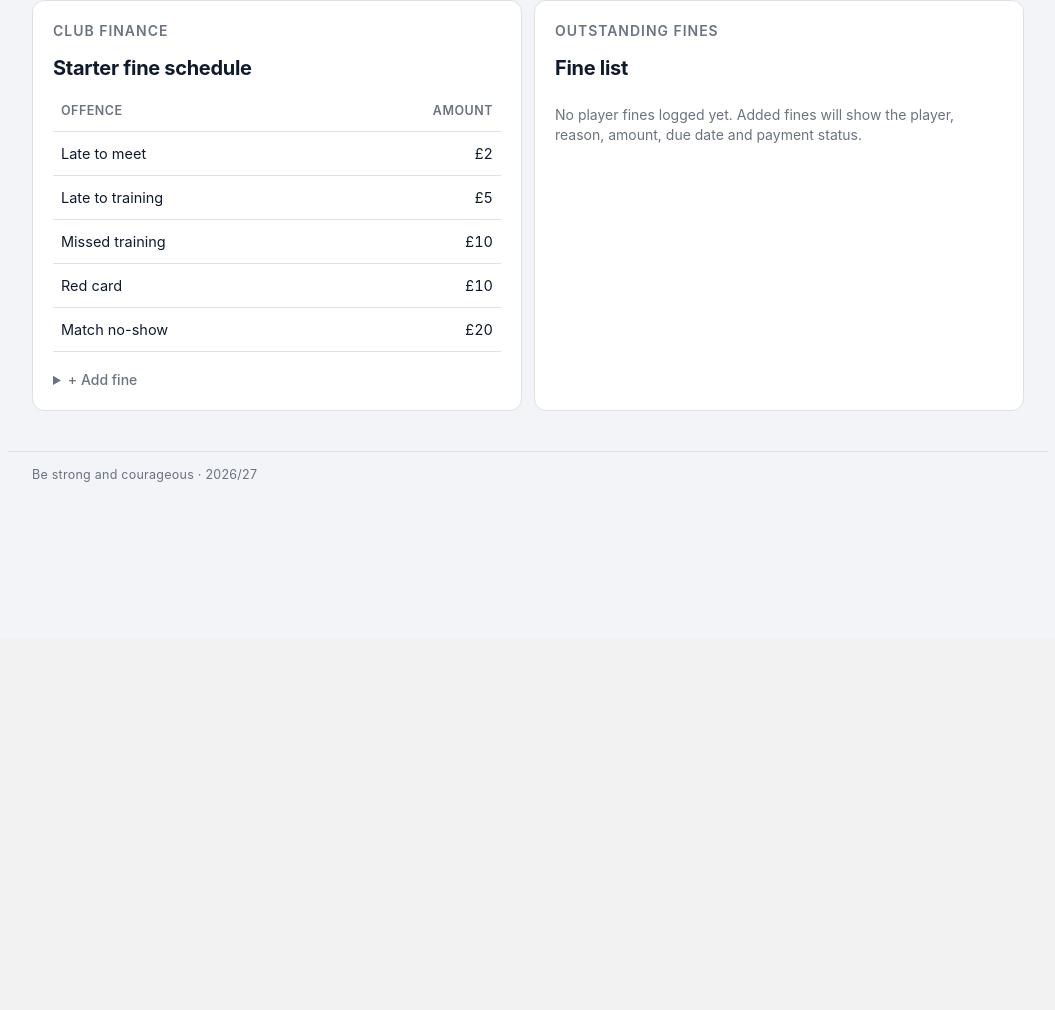
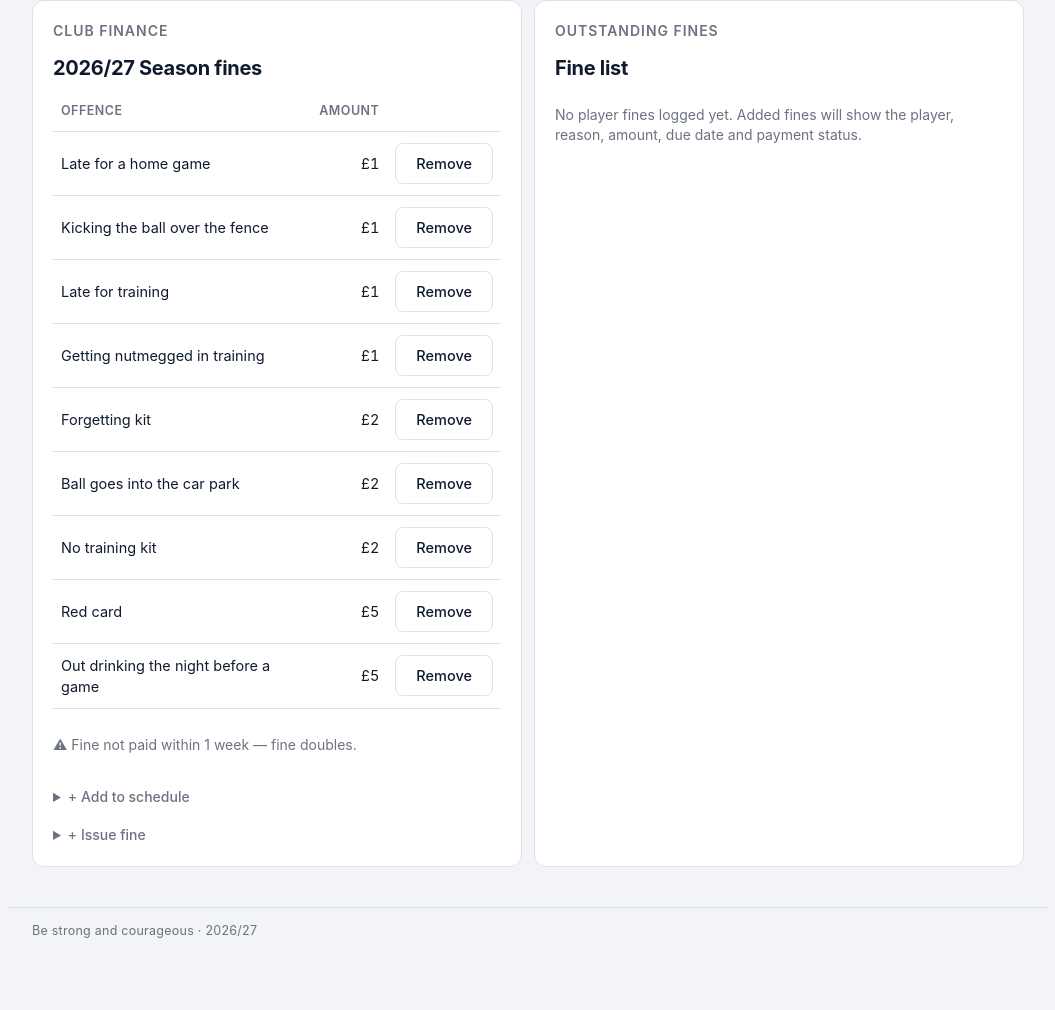
Before and after one commit to thollywood1888/united-churches-ayr, a FastAPI app: page /fines in a window 1280 px wide. Shown: the part 162-1172 px from the top of the page, without its empty margins (112-1167 px from the left). Before the commit the page ends 644 px from the top, so only its background shows below. Run offline with FastAPI, Linux system fonts and the light colour scheme; the visitor is signed in with stand-in values (Sample User, id 1).

Commit message:
Update fines to 2026/27 season schedule
Replaces placeholder starter fines with the real club fine list.
Gaffer can now remove schedule items and add new ones inline.
Displays the "fine doubles if unpaid within 1 week" rule.

Co-Authored-By: Claude Sonnet 4.6 <noreply@anthropic.com>

```diff
--- a/app/main.py
+++ b/app/main.py
@@ -1122,6 +1122,26 @@ def pay_fine(session: SessionDep, fine_id: int):
     return RedirectResponse("/fines", status_code=303)
 
 
+@app.post("/fines/schedule")
+def add_schedule_item(
+    session: SessionDep,
+    description: Annotated[str, Form()],
+    amount_pence: Annotated[int, Form()],
+):
+    session.add(FineScheduleItem(description=description.strip(), amount_pence=amount_pence))
+    session.commit()
+    return RedirectResponse("/fines", status_code=303)
+
+
+@app.post("/fines/schedule/{item_id}/remove")
+def remove_schedule_item(session: SessionDep, item_id: int):
+    item = session.get(FineScheduleItem, item_id)
+    if item is not None:
+        item.is_active = False
+        session.commit()
+    return RedirectResponse("/fines", status_code=303)
+
+
 # -------------------------------------------------------------------- fees --
 
 
--- a/app/seed.py
+++ b/app/seed.py
@@ -120,11 +120,15 @@ def _seed_fine_schedule(session: Session) -> int:
     if session.scalar(select(FineScheduleItem).limit(1)) is not None:
         return 0
     items = [
-        FineScheduleItem(description="Late to meet", amount_pence=200),
-        FineScheduleItem(description="Late to training", amount_pence=500),
-        FineScheduleItem(description="Missed training", amount_pence=1000),
-        FineScheduleItem(description="Match no-show", amount_pence=2000),
-        FineScheduleItem(description="Red card", amount_pence=1000),
+        FineScheduleItem(description="Late for a home game", amount_pence=100),
+        FineScheduleItem(description="Kicking the ball over the fence", amount_pence=100),
+        FineScheduleItem(description="Late for training", amount_pence=100),
+        FineScheduleItem(description="Getting nutmegged in training", amount_pence=100),
+        FineScheduleItem(description="Forgetting kit", amount_pence=200),
+        FineScheduleItem(description="Ball goes into the car park", amount_pence=200),
+        FineScheduleItem(description="No training kit", amount_pence=200),
+        FineScheduleItem(description="Red card", amount_pence=500),
+        FineScheduleItem(description="Out drinking the night before a game", amount_pence=500),
     ]
     for item in items:
         session.add(item)
--- a/app/templates/fines.html
+++ b/app/templates/fines.html
@@ -4,12 +4,13 @@
 <div class="panel-row">
   <div class="panel">
     <p class="eyebrow">Club finance</p>
-    <h2>Starter fine schedule</h2>
+    <h2>2026/27 Season fines</h2>
     <table>
       <thead>
         <tr>
           <th>Offence</th>
           <th class="num">Amount</th>
+          {% if is_gaffer %}<th></th>{% endif %}
         </tr>
       </thead>
       <tbody>
@@ -17,14 +18,35 @@
         <tr>
           <td>{{ item.description }}</td>
           <td class="num">£{{ item.amount_pence // 100 }}{% if item.amount_pence % 100 %}.{{ "%02d" % (item.amount_pence % 100) }}{% endif %}</td>
+          {% if is_gaffer %}
+          <td>
+            <form method="post" action="/fines/schedule/{{ item.id }}/remove">
+              <button class="ghost" type="submit">Remove</button>
+            </form>
+          </td>
+          {% endif %}
         </tr>
         {% endfor %}
       </tbody>
     </table>
+    <p class="empty" style="margin-top:.75rem">⚠ Fine not paid within 1 week — fine doubles.</p>
 
     {% if is_gaffer %}
     <details class="adder">
-      <summary>+ Add fine</summary>
+      <summary>+ Add to schedule</summary>
+      <form class="stack" method="post" action="/fines/schedule">
+        <label class="field">Offence
+          <input type="text" name="description" placeholder="e.g. Late for training" required>
+        </label>
+        <label class="field">Amount (pence)
+          <input type="number" name="amount_pence" value="100" min="1" required>
+        </label>
+        <button type="submit">Add offence</button>
+      </form>
+    </details>
+
+    <details class="adder">
+      <summary>+ Issue fine</summary>
       <form class="stack" method="post" action="/fines">
         <label class="field">Player
           <select name="player_id">
@@ -36,7 +58,7 @@
         <label class="field">Reason
           <select name="reason">
             {% for item in schedule %}
-            <option value="{{ item.description }}">{{ item.description }}</option>
+            <option value="{{ item.description }}">{{ item.description }} (£{{ item.amount_pence // 100 }}{% if item.amount_pence % 100 %}.{{ "%02d" % (item.amount_pence % 100) }}{% endif %})</option>
             {% endfor %}
           </select>
         </label>
```
